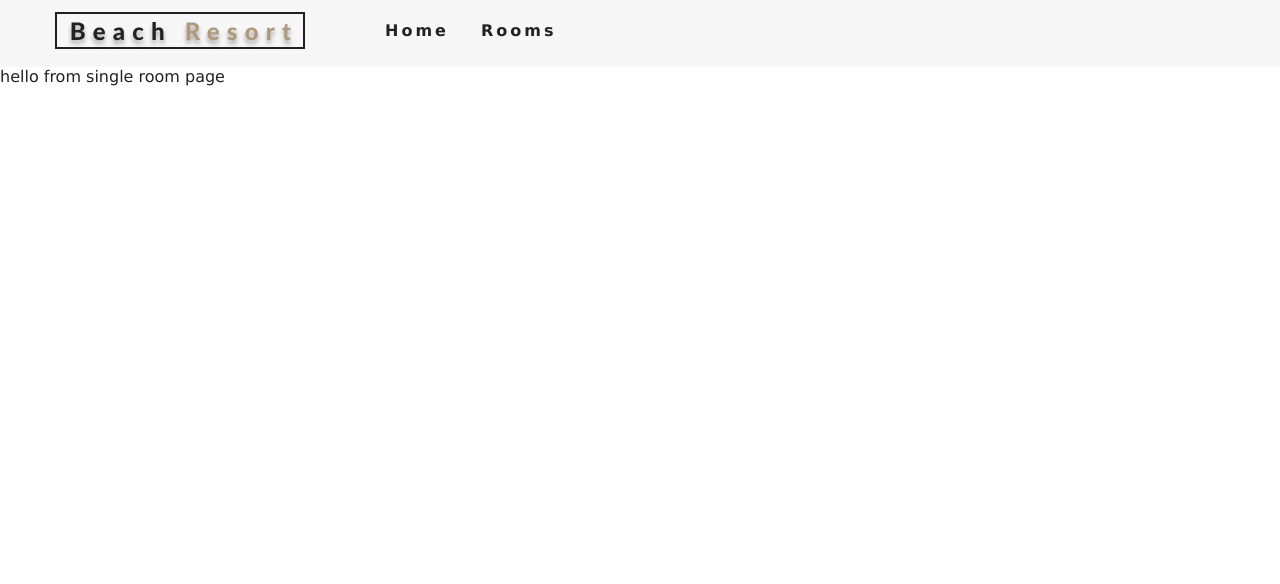
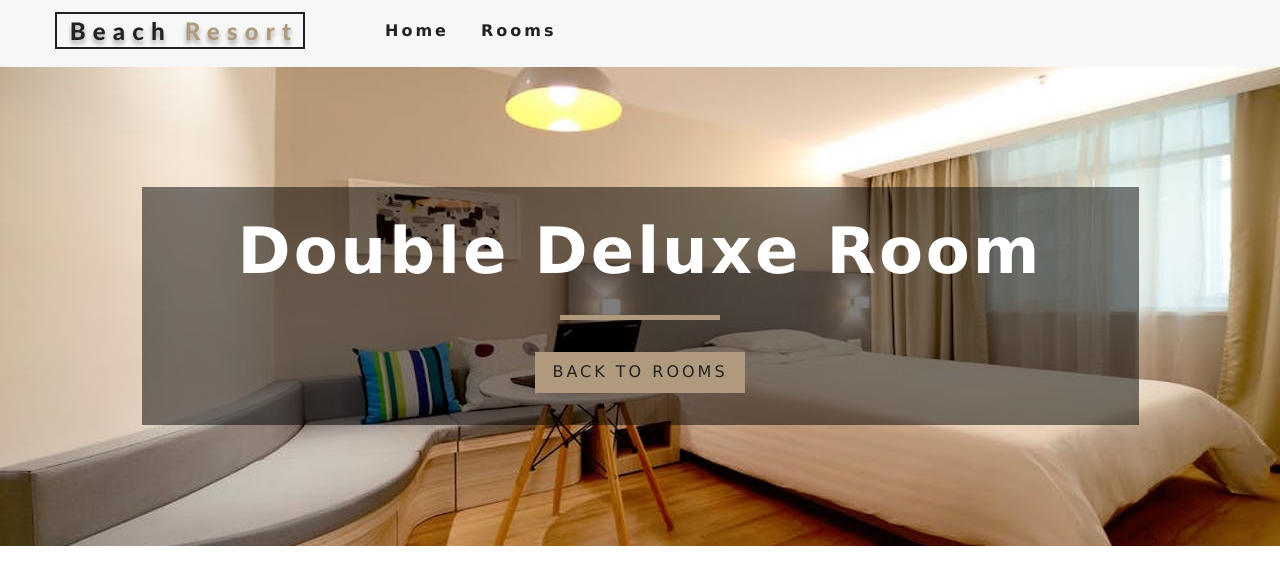
Before and after one commit to thomasgilmore/beach-resort, a React (Create React App) app: page /rooms/double-deluxe in a window 1280 px wide. Shown: the top 584 px of the page. Built offline with nearby package versions, Linux system fonts and the light colour scheme.

Commit message:
Working on SingleRoom.js

```diff
--- a/src/pages/SingleRoom.js
+++ b/src/pages/SingleRoom.js
@@ -8,16 +8,32 @@ import { RoomContext } from '../context';
 export default class SingleRoom extends Component {
     constructor(props) {
         super(props)
-        console.log(this.props);
+        // console.log(this.props);
+        this.state = {
+            slug: this.props.match.params.slug,
+            defaultBcg
+        };
     }
-    componentDidMount(){
-
-    }
+    static contextType = RoomContext;
+    // componentDidMount(){}
     render() {
+        const { getRoom } = this.context;
+        const room = getRoom(this.state.slug);
+        if(!room) {
+            return <div className="error">
+                <h3>no such room could be found...</h3>
+                <Link to='/rooms' className="btn-primary">back to rooms</Link>
+            </div>
+        }
+        const { name, description, capacity, size, price, extras, breakfast, pets, images } = room;
         return (
-            <div>
-                hello from single room page
-            </div>
+            <Hero hero='roomsHero'>
+                <Banner title={`${name} room`}>
+                    <Link to='/rooms' className='btn-primary'>
+                        back to rooms
+                    </Link>
+                </Banner>
+            </Hero>
         )
     }
 }
```
